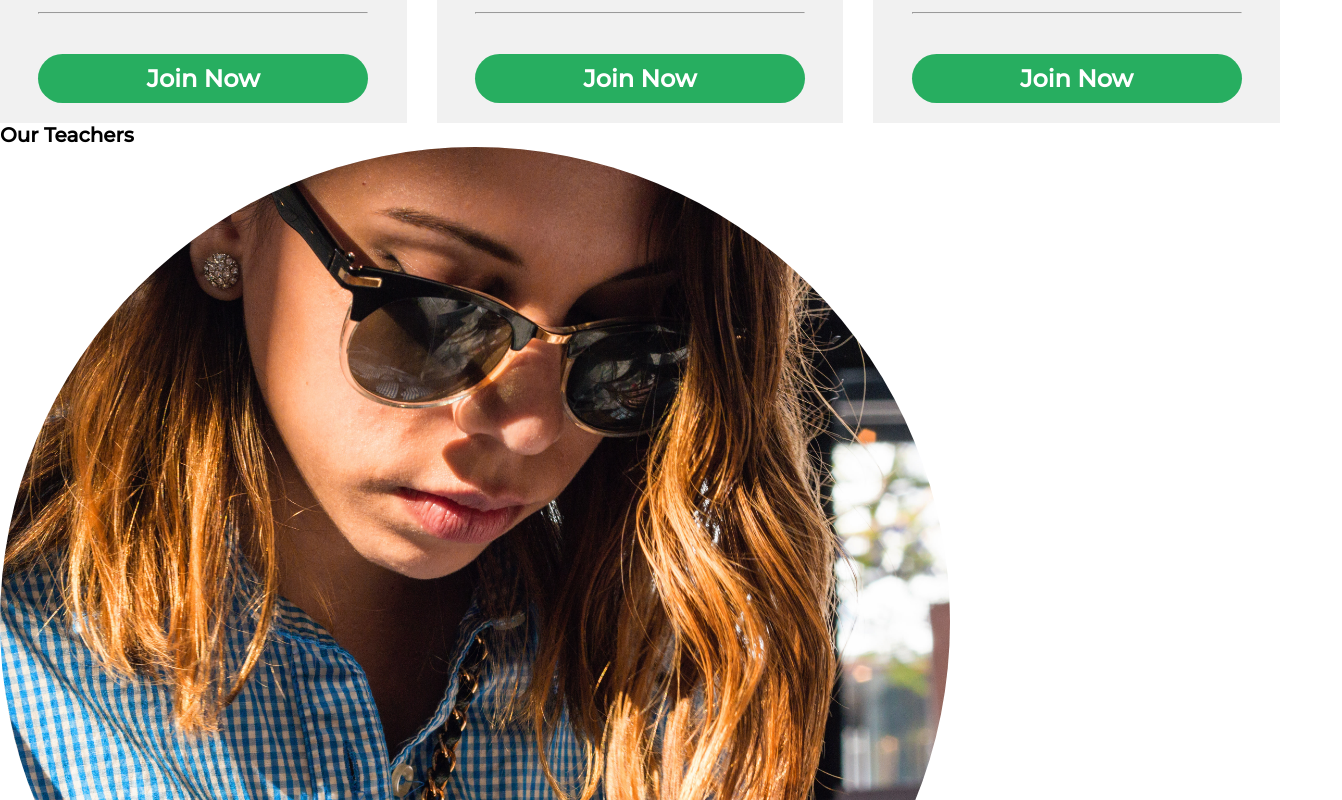
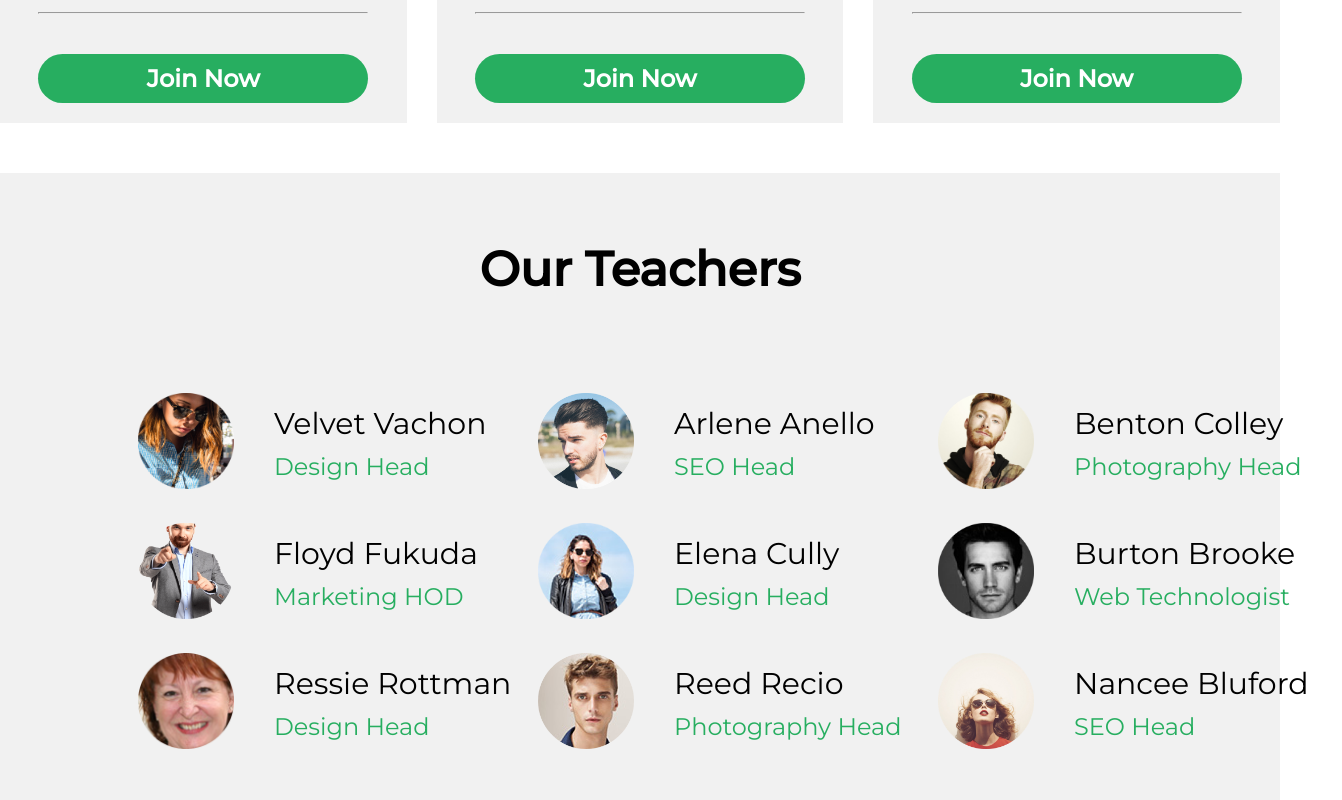
Before and after one commit to tatu7/education_project, a React (Create React App) app: page / in a window 1280 px wide. Shown: the part 1580-2380 px from the top of the page, 1342 px wide, since content can reach past the window. Built offline with nearby package versions, Linux system fonts and the light colour scheme.

Commit message:
teacher desigin 50%50 finished

```diff
--- a/src/components/Teachers/Teachers.jsx
+++ b/src/components/Teachers/Teachers.jsx
@@ -73,13 +73,17 @@ function Teachers() {
   return (
     <>
       <div className="teachers">
-        <h1 className="title">Our Teachers</h1>
-        <div className="main">
+        <h1 className="teachers__title">Our Teachers</h1>
+        <div className="teachers__main">
           {teacher_DataBase.map((val) => {
             return (
               <div className="teacherTitle" key={val.id}>
                 <div className="teacherTitle__imgTeacher">
-                  <img className="teacherTitle__imgTeacher--img" src={val.img} alt="#" />
+                  <img
+                    className="teacherTitle__imgTeacher--img"
+                    src={val.img}
+                    alt="#"
+                  />
                 </div>
                 <div className="teacherTitle__teacher">
                   <p className="teacherTitle__teacher--name">{val.name}</p>
--- a/src/components/Teachers/_teachers.scss
+++ b/src/components/Teachers/_teachers.scss
@@ -0,0 +1,46 @@
+.teachers {
+  width: 100%;
+  height: 66.4rem;
+  margin: 5rem 0;
+  background-color: #f1f1f1;
+  .teachers__title {
+    text-align: center;
+    padding-top: 6.7rem;
+    padding-bottom: 4rem;
+    font-size: 4.8rem;
+  }
+  .teachers__main {
+    display: grid;
+    grid-template-columns: 1fr 1fr 1fr;
+    grid-template-rows: 1fr 1fr 1fr;
+    width: 80%;
+    margin: 2rem auto;
+    padding: 2rem 0;
+  }
+
+  .teacherTitle {
+    width: 38rem;
+    height: 11rem;
+    display: flex;
+    align-items: center;
+    margin: 1rem;
+  }
+  .teacherTitle:hover {
+    transform: scale(1.1);
+    transition: all 1s;
+  }
+  .teacherTitle__imgTeacher--img {
+    width: 9.6rem;
+    height: 9.6rem;
+  }
+  .teacherTitle__teacher--name {
+    font-size: 3rem;
+    margin-left: 4rem;
+    margin-bottom: 1rem;
+  }
+  .teacherTitle__teacher--status {
+    font-size: 2.4rem;
+    color: #27ae60;
+    margin-left: 4rem;
+  }
+}
```
